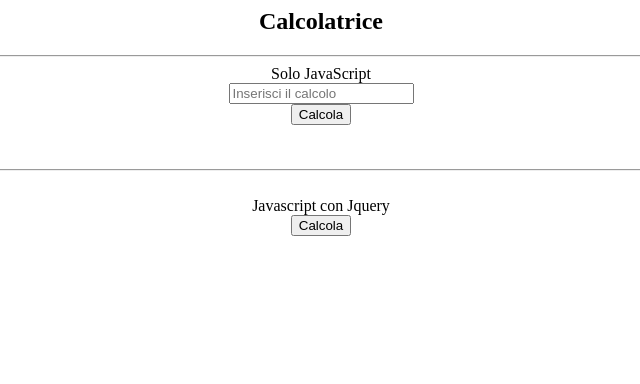
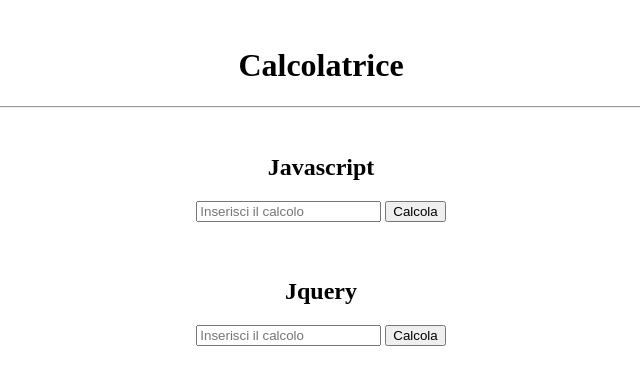
Before and after one commit to Leonardo200213/calcolatricejquery, a plain HTML site: page index.html in a window 1280 px wide. Shown: the whole page, without its empty margins (319-959 px from the left). Drawn offline with nearby package versions, Linux system fonts and the light colour scheme.

Commit message:
modificato javascript

```diff
--- a/index.html
+++ b/index.html
@@ -1,28 +1,31 @@
 <html>
 
 <head>
-    <script type="text/javascript" src="script.js"></script>
-    <script src="jquery-3.5.1.min.js"></script>
+    <script src="script.js"></script>
     <script src="https://ajax.googleapis.com/ajax/libs/jquery/3.5.1/jquery.min.js"></script>
 
 </head>
 
 <body>
-    <center>
-        <h2>Calcolatrice</h2>
-        <hr>Solo JavaScript<br>
-
-        <input type="text" id="calcolo" placeholder="Inserisci il calcolo">
-        <div id="b1">
-
-            <button type="button" onclick="loadDoc()">Calcola</button>
-        </div>
-
-        <br><br>
-        <hr><br>Javascript con Jquery
-        <div id="b2">
-            <button type="button" onclick="jquery()">Calcola</button>
-        </div>
+	<center>
+            <div>
+				<br>
+				<h1>Calcolatrice</h1>
+				<hr><br>
+				<h2>Javascript</h2>
+                    <input type="text" id="calcolo" placeholder="Inserisci il calcolo">
+                    <button type="button" id="java" onclick="javascript()">Calcola</button>
+                    <br><br>
+                    <div id="risultato"></div>
+            </div>
+			<br>
+          <div>
+                <h2>Jquery</h2>
+                <input type="text" id="calcoloq" name="calcoloq" placeholder="Inserisci il calcolo">
+                    <button type="button" id="jquery" onclick="jquery()">Calcola</button>
+                    <br>
+                    <div id="risultatoq"></div>
+          </div>
     </center>
 </body>
 
```
